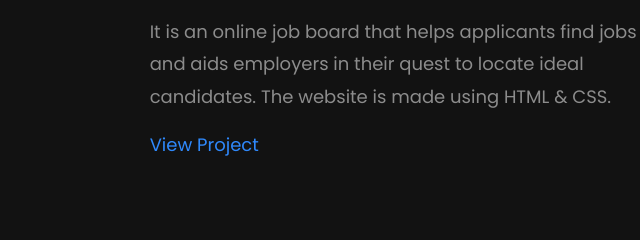
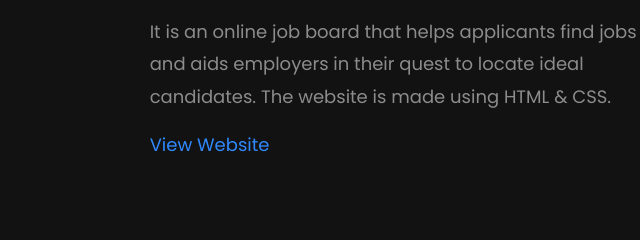
Before and after one commit to Isha2103/Isha2103.github.io, a plain HTML site: page project.html in a window 1280 px wide. Shown: the part 2220-2460 px from the top of the page, 13-653 px from the left. Drawn offline with Linux system fonts and the light colour scheme.

Commit message:
Updated site

```diff
--- a/project.html
+++ b/project.html
@@ -130,7 +130,7 @@
                   <h4 class="subheading">RESPONSIVE EMPLOYMENT WEBSITE</h4>
                   <h2 class="heading"><a href="project.html">Job Portal Website</a></h2>
                   <p>It is an online job board that helps applicants find jobs and aids employers in their quest to locate ideal candidates. The website is made using HTML & CSS.</p>
-                  <p><a href="https://github.com/Isha2103/Job-Portal-Website">View Project</a></p>
+                  <p><a href="http://devisha.me/Job-Portal-Website/">View Website</a></p>
                 </div>
               </div>
 
```
